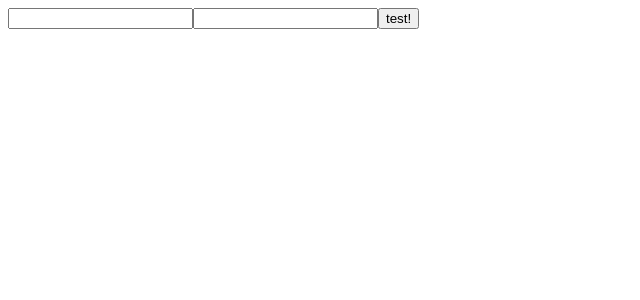
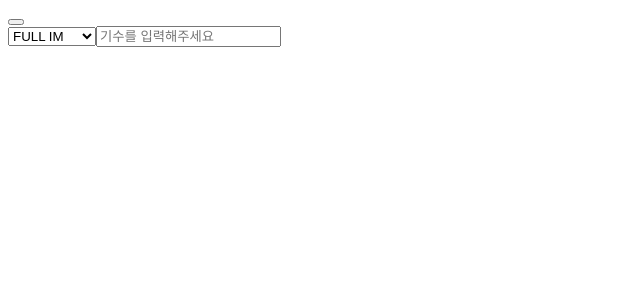
Before and after one commit to olennis/codestates-backoffice, a React (Create React App) app in the folder client/: page / in a window 1280 px wide. Shown: the top 300 px of the page, without its empty margins (0-640 px from the left). Built offline with nearby package versions, Linux system fonts and the light colour scheme.

Commit message:
:memo: 기수 받아오기
리덕스를 통한 기수 받아오기

```diff
--- a/client/src/App.tsx
+++ b/client/src/App.tsx
@@ -1,13 +1,15 @@
 import React from 'react';
 import Index from './components/atoms/index'
-
+import FilterCohort from './components/templates/filterCohort';
 
 function App() {
   return (
     <div className="App">
       <div>
 
-        <Index></Index>
+        <Index />
+        <FilterCohort></FilterCohort>
+
       </div>
     </div>
   );
--- /dev/null
+++ b/client/src/components/atoms/CohortSelect.tsx
@@ -0,0 +1,38 @@
+import React, { useState, useCallback } from 'react';
+import useCohort from '../../hooks/useCohort'
+import {SETCOHORT} from '../../modules/actions/changeCohortState'
+
+const CohortSelect = () => {
+    const [number, setNumber] = useState('')
+    const {cohort, changeCohortState} = useCohort();
+    const selectChange = useCallback((e:any) => {
+        changeCohortState({
+            type:SETCOHORT,
+            payload:`${e.target.value.replace('IM','Immersive')}` + `${number}`})
+            //Full Immersive 20기
+        console.log('cohort:',cohort)
+
+    }, [])//공부필요
+
+    const getNumber = useCallback((e:any) => {
+        setNumber(e.target.value)
+        console.log(number)
+    },[])
+
+    return (
+        <div>
+            <select value={cohort} id='cohortSelector' onChange={selectChange}>
+                <option>FULL IM</option>
+                <option>FULL PRE</option>
+                <option>PART IM</option>
+                <option>PART PRE</option>
+            </select>
+            <input type='number'
+                    placeholder='기수를 입력해주세요'
+                    onChange={(e)=>getNumber}>
+            </input>
+        </div>
+    );
+};
+
+export default CohortSelect;
--- a/client/src/components/atoms/index.tsx
+++ b/client/src/components/atoms/index.tsx
@@ -1,13 +1,21 @@
 import React from 'react';
+import useCohort from '../../hooks/useCohort'
+import {SETCOHORT} from '../../modules/actions/changeCohortState'
 
-const index = () => {
-    return (
+
+const Index = () => {
+    const {cohort, changeCohortState} = useCohort();
+    console.log('cohort 상태:',cohort)
+    return(
         <div>
-            <input type='text'></input>
-        <input type='text'></input>
-        <button>test!</button>
+            <button onClick={()=>{
+
+                console.log(cohort)
+                changeCohortState({type:SETCOHORT,payload:'김소현'})}}>
+
+                </button>
         </div>
-    );
+    )
 };
 
-export default index;
+export default Index;
--- a/client/src/components/templates/filterCohort.tsx
+++ b/client/src/components/templates/filterCohort.tsx
@@ -1,11 +1,13 @@
 import React from 'react';
+import CohortSelect from '../atoms/CohortSelect'
 
-const filterCohort = () => {
+const FilterCohort = () => {
     return (
         <div>
+            <CohortSelect></CohortSelect>
 
         </div>
     );
 };
 
-export default filterCohort;
+export default FilterCohort;
--- a/client/src/components/templates/searchName.tsx
+++ b/client/src/components/templates/searchName.tsx
@@ -1,8 +1,12 @@
-import React from 'react';
+import React,{useState} from 'react';
+import Name from '../atoms/NameInput'
 
 const searchName = () => {
+    const [name,setName] = useState('')
     return (
         <div>
+            <Name setName={setName}></Name>
+            <button></button>
 
         </div>
     );
--- /dev/null
+++ b/client/src/hooks/useCohort.tsx
@@ -0,0 +1,17 @@
+import {useSelector, useDispatch} from 'react-redux'
+import {RootState} from '../modules/reducer'
+import changeCohortState from '../modules/actions/changeCohortState'
+import { useCallback } from 'react';
+
+export default function useCohort(){
+    const cohort = useSelector((state:RootState) => state.changeCohortState.cohort)
+    const dispatch = useDispatch();
+
+    const changeCohortState = useCallback((cohort:any) => dispatch(cohort),[dispatch]);
+
+    return {
+        changeCohortState,
+        cohort
+    }
+
+}
--- a/client/src/modules/actions/changeCohortState.ts
+++ b/client/src/modules/actions/changeCohortState.ts
@@ -1,19 +1,30 @@
-export const SETCOHORT = 'SET_COHORT';
+export const SETCOHORT = './changeCohortState/SETCOHORT' as const; //액션
 
-export const setCohort = (cohort: string) => ({type:SETCOHORT, cohort : cohort})
 
-const initialState = {cohort : null}
+export const setCohort = (cohort: string) => ({//액션 객체 생성 함수
+    type: SETCOHORT,
+    payload : cohort//'full im 21'
+})
 
-const changeCohortState = (cohortData = initialState, action: any) => {
-    //나중에 타입 바꿀것
+type CohortAction = | ReturnType<typeof setCohort>;//공부할 부분
+type CohortState = {
+    cohort : string
+}
+
+const initialState: CohortState = {
+    cohort : ''//0 null ''
+}
+
+const changeCohortState = (state : CohortState = initialState, action:CohortAction ) => {
 	switch (action.type) {
 		case SETCOHORT:
 			return {
-				cohort: action.cohortData.cohort,
+				cohort: action.payload,
 
 			};
 		default:
-			return cohortData;
+			return state;
 	}
+
 };
 export default changeCohortState;
--- a/client/src/modules/reducer/index.ts
+++ b/client/src/modules/reducer/index.ts
@@ -7,3 +7,4 @@ const rootReducer = combineReducers({
 })
 
 export default rootReducer;
+export type RootState = ReturnType<typeof rootReducer>
```
Also changed, not shown: client/src/components/atoms/NameInput.tsx (added, +18 -0 lines).
